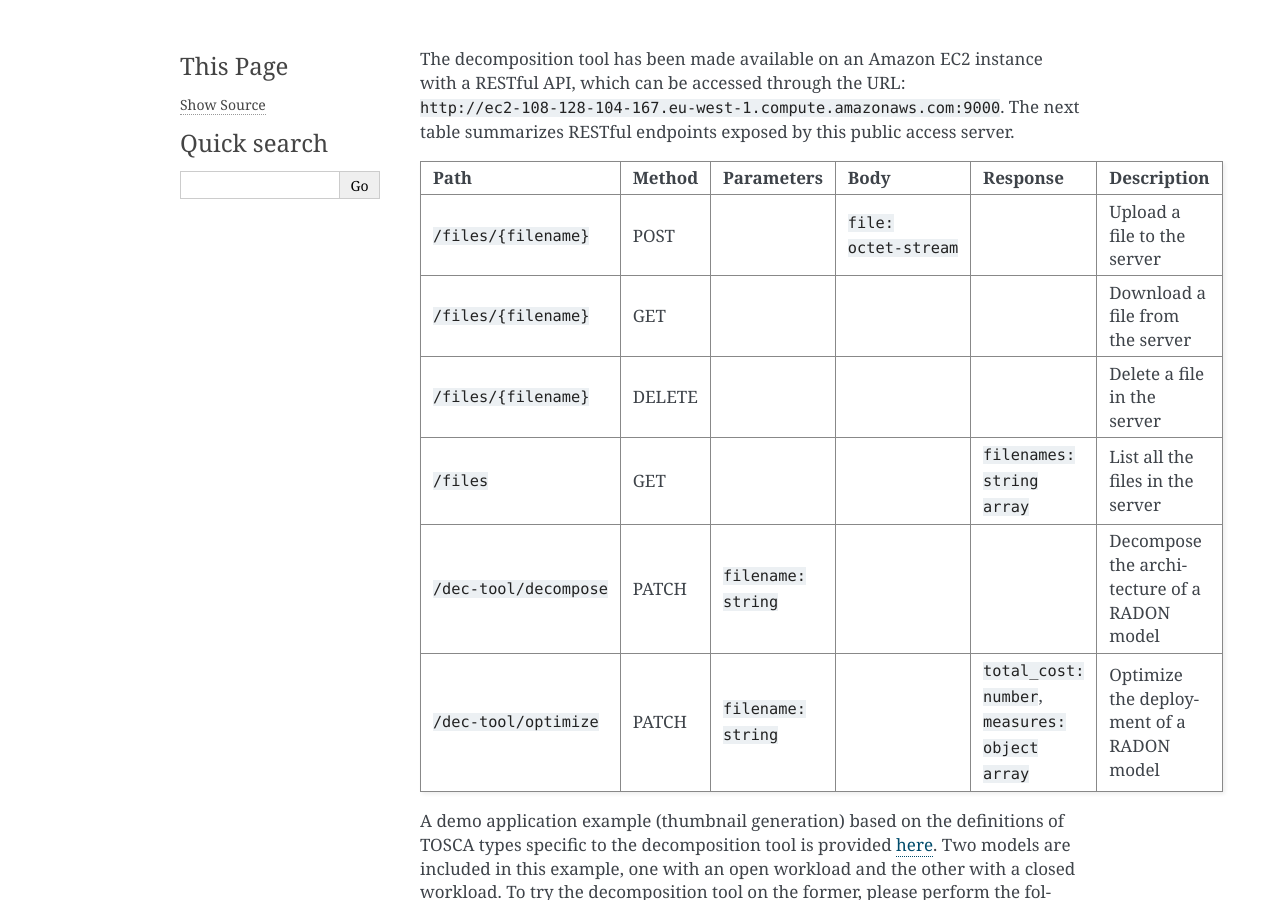
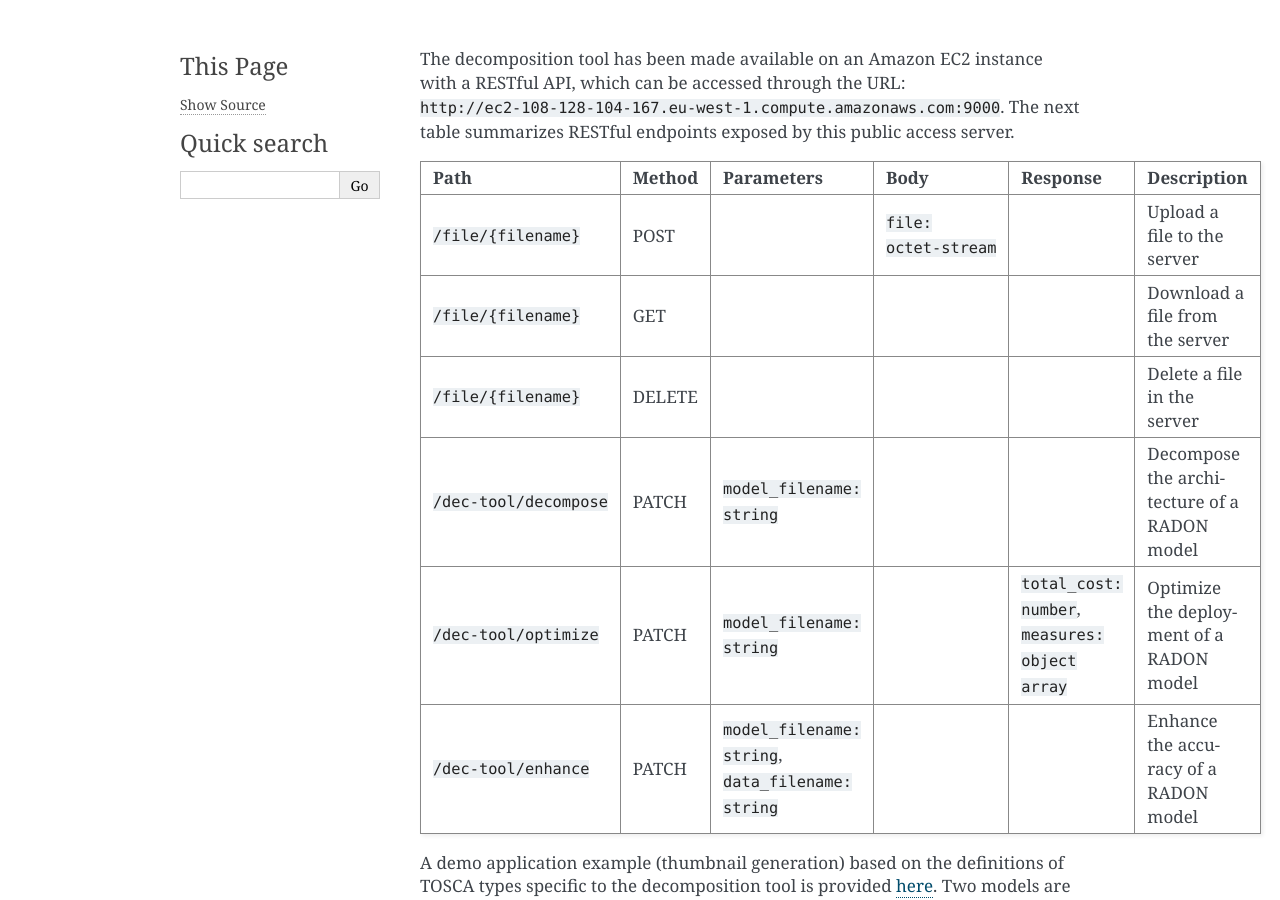
Before and after one commit to radon-h2020/radon-decomposition-tool, a Sphinx documentation site: the page built from docs/getting-started.rst, in a window 1280 px wide and 900 px high. Built offline with Sphinx 7.4.7, drawn with Linux system fonts in a browser that asks for light colours.

Commit message:
Support accuracy enhancement

```diff
--- a/docs/getting-started.rst
+++ b/docs/getting-started.rst
@@ -1,15 +1,15 @@
 The decomposition tool has been made available on an Amazon EC2 instance with a RESTful API, which can be accessed through the URL: :code:`http://ec2-108-128-104-167.eu-west-1.compute.amazonaws.com:9000`. The next table summarizes RESTful endpoints exposed by this public access server.
 
-============================= ======== ========================== ============================ ============================================================ =============================================
- Path                          Method   Parameters                 Body                         Response                                                     Description
-============================= ======== ========================== ============================ ============================================================ =============================================
- :code:`/files/{filename}`     POST                                :code:`file: octet-stream`                                                                Upload a file to the server
- :code:`/files/{filename}`     GET                                                                                                                           Download a file from the server
- :code:`/files/{filename}`     DELETE                                                                                                                        Delete a file in the server
- :code:`/files`                GET                                                              :code:`filenames: string array`                              List all the files in the server
- :code:`/dec-tool/decompose`   PATCH    :code:`filename: string`                                                                                             Decompose the architecture of a RADON model
- :code:`/dec-tool/optimize`    PATCH    :code:`filename: string`                                :code:`total_cost: number`, :code:`measures: object array`   Optimize the deployment of a RADON model
-============================= ======== ========================== ============================ ============================================================ =============================================
+============================= ======== =============================================================== ============================= ============================================================ =============================================
+ Path                          Method   Parameters                                                      Body                          Response                                                     Description
+============================= ======== =============================================================== ============================= ============================================================ =============================================
+ :code:`/file/{filename}`      POST                                                                    :code:`file: octet-stream`                                                                  Upload a file to the server
+ :code:`/file/{filename}`      GET                                                                                                                                                                 Download a file from the server
+ :code:`/file/{filename}`      DELETE                                                                                                                                                              Delete a file in the server
+ :code:`/dec-tool/decompose`   PATCH    :code:`model_filename: string`                                                                                                                             Decompose the architecture of a RADON model
+ :code:`/dec-tool/optimize`    PATCH    :code:`model_filename: string`                                                                :code:`total_cost: number`, :code:`measures: object array`   Optimize the deployment of a RADON model
+ :code:`/dec-tool/enhance`     PATCH    :code:`model_filename: string`, :code:`data_filename: string`                                                                                              Enhance the accuracy of a RADON model
+============================= ======== =============================================================== ============================= ============================================================ =============================================
 
 A demo application example (thumbnail generation) based on the definitions of TOSCA types specific to the decomposition tool is provided `here <https://github.com/radon-h2020/radon-decomposition-tool>`_. Two models are included in this example, one with an open workload and the other with a closed workload. To try the decomposition tool on the former, please perform the following steps:
 
```
Also changed, not shown: README.md (+7 -7 lines).
